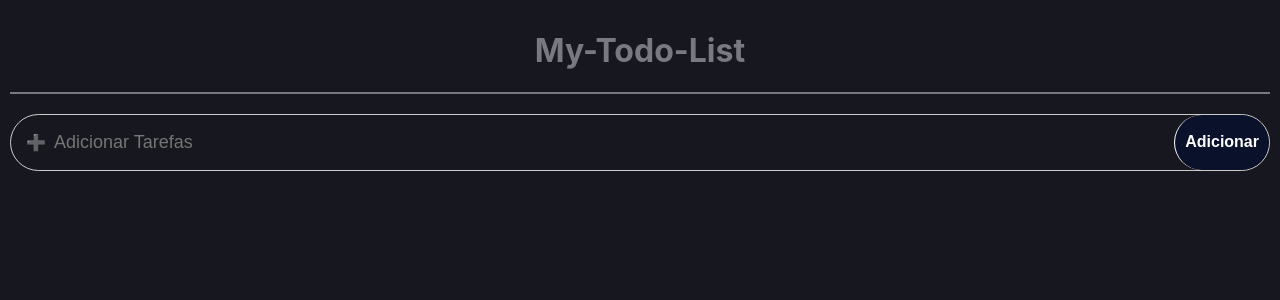
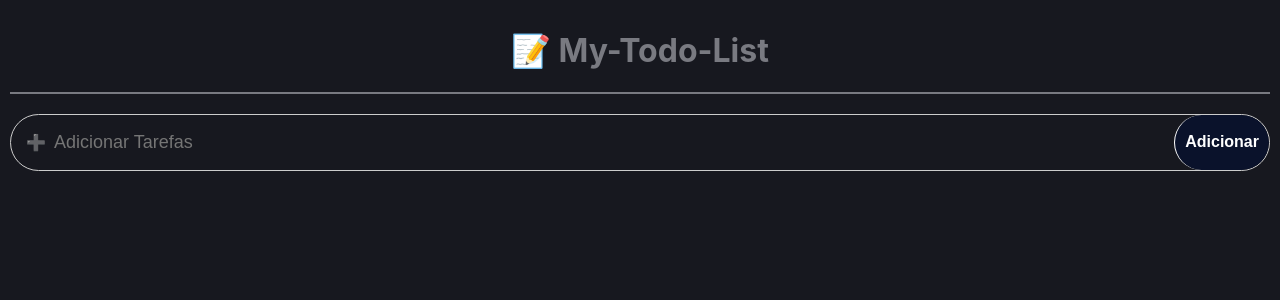
Before and after one commit to MatheusNF123/myTodoList-Front-End, a React (Create React App) app: page / in a window 1280 px wide. Shown: the top 300 px of the page. Built offline with nearby package versions, Linux system fonts and the light colour scheme.

Commit message:
adicionando amoji no titulo

```diff
--- a/src/components/Header/Header.jsx
+++ b/src/components/Header/Header.jsx
@@ -3,7 +3,7 @@ import * as C from './Header.styles'
 const Header = () => {
   return (
     <C.Container>
-      <h1>My-Todo-List</h1>
+      <h1>📝 My-Todo-List</h1>
     </C.Container>
   )
 }
```
